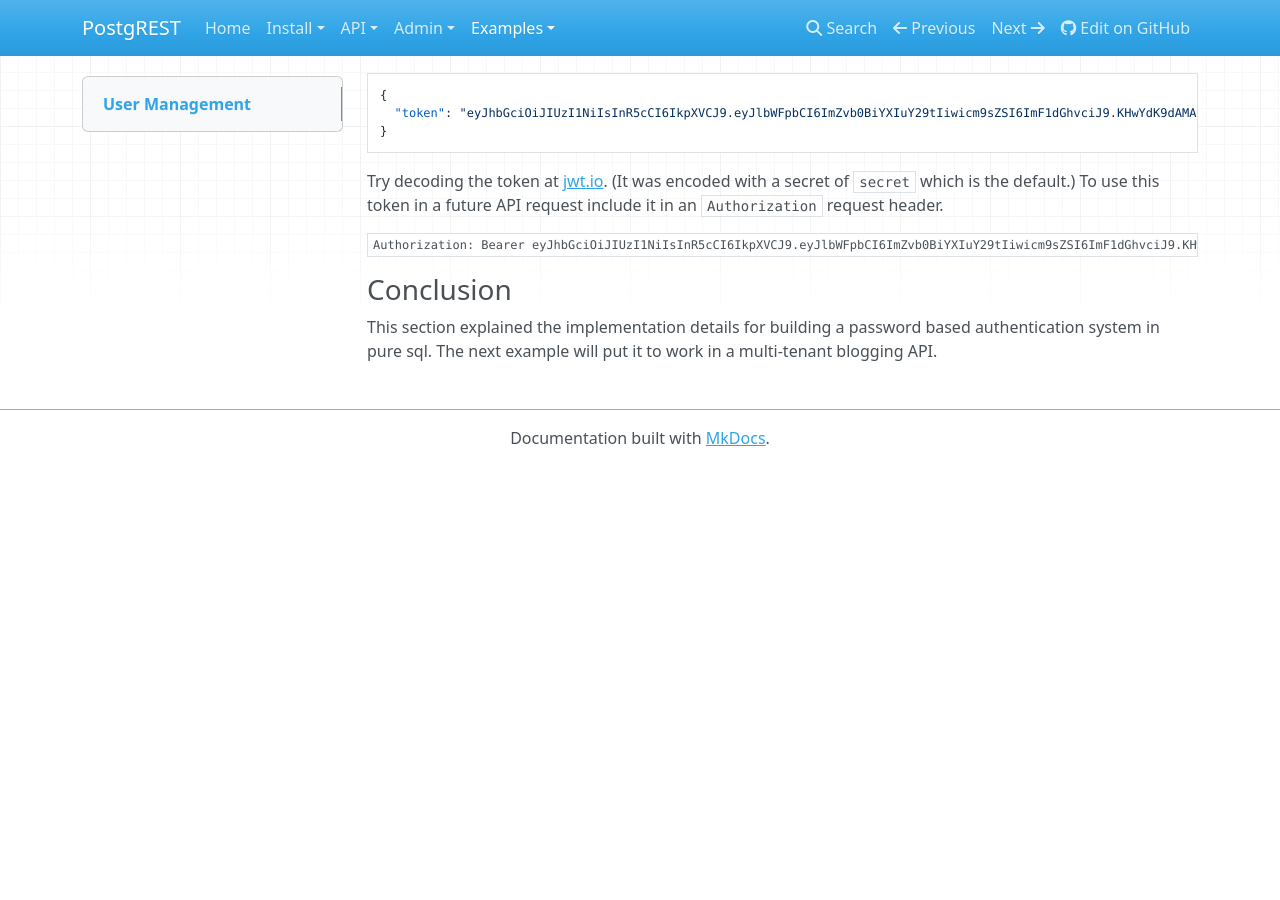
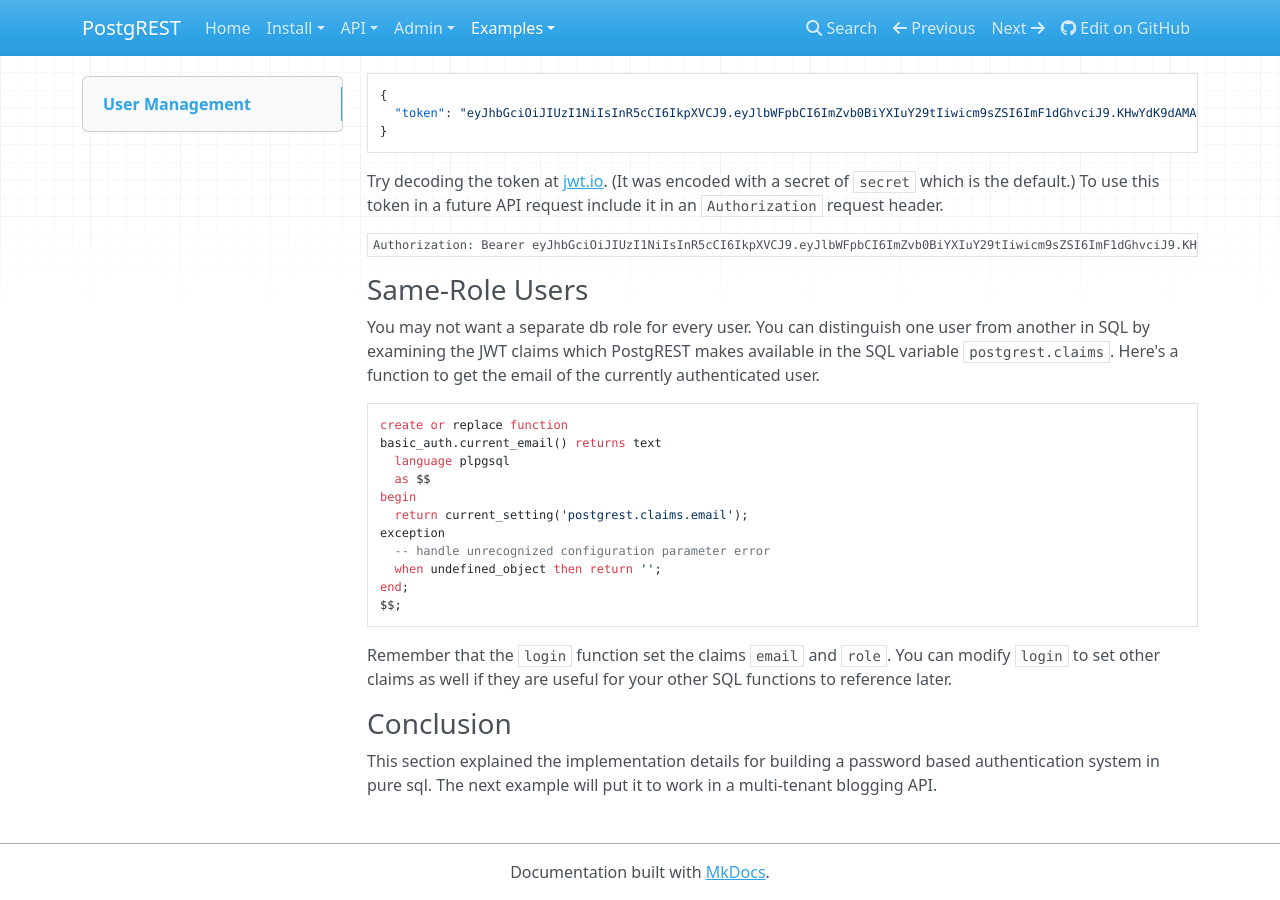
Before and after one commit to PostgREST/postgrest, an MkDocs documentation site: the page built from docs/examples/users.md, in a window 1280 px wide and 900 px high, scrolled down 7479 px. Built offline with MkDocs 1.6.1, drawn with Linux system fonts in a browser that asks for light colours; nearby versions of some CDN libraries; old or Windows-style settings are respelled for this version of MkDocs; before the commit the page ends 7945 px from its top, so only the background shows below that.

Commit message:
Document basic_auth.current_email()

````diff
--- a/docs/examples/users.md
+++ b/docs/examples/users.md
@@ -449,6 +449,32 @@ header.
 Authorization: Bearer eyJhbGciOiJIUzI1NiIsInR5cCI6IkpXVCJ9.eyJlbWFpbCI6ImZvb0BiYXIuY29tIiwicm9sZSI6ImF1dGhvciJ9.KHwYdK9dAMAg-MGCQXuDiFuvbmW-y8FjfYIcMrETnto
 ```
 
+### Same-Role Users
+
+You may not want a separate db role for every user. You can distinguish
+one user from another in SQL by examining the JWT claims which
+PostgREST makes available in the SQL variable `postgrest.claims`.
+Here's a function to get the email of the currently authenticated
+user.
+
+```sql
+create or replace function
+basic_auth.current_email() returns text
+  language plpgsql
+  as $$
+begin
+  return current_setting('postgrest.claims.email');
+exception
+  -- handle unrecognized configuration parameter error
+  when undefined_object then return '';
+end;
+$$;
+```
+
+Remember that the `login` function set the claims `email` and `role`.
+You can modify `login` to set other claims as well if they are
+useful for your other SQL functions to reference later.
+
 ### Conclusion
 
 This section explained the implementation details for building a
````
